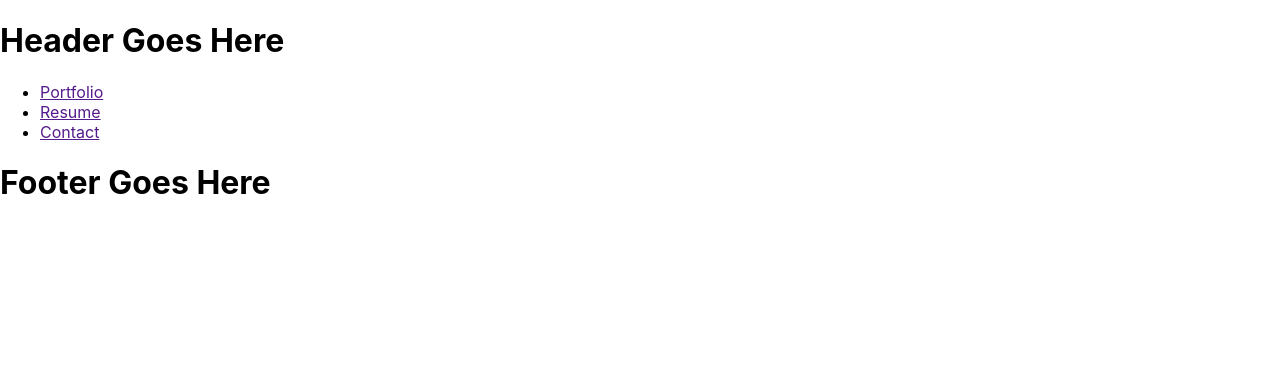
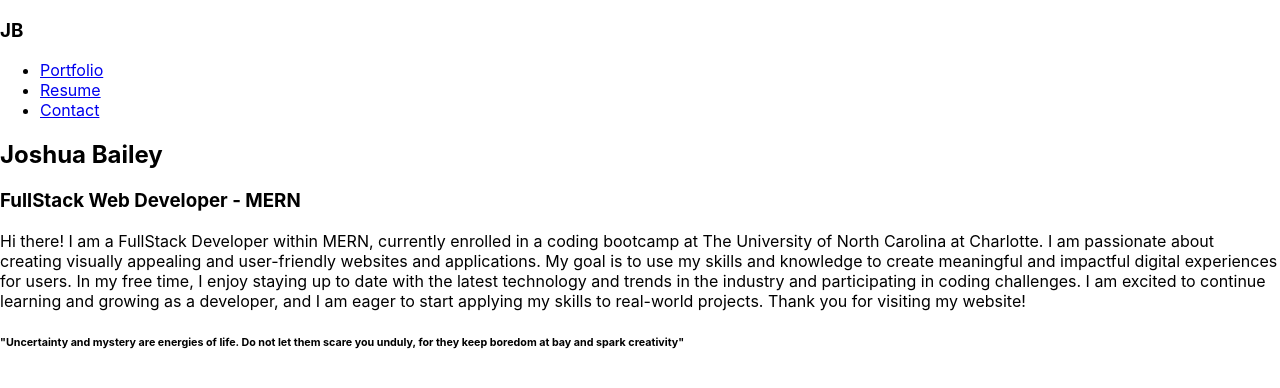
Before and after one commit to joshbaileydev513/joshuabailey.info, a React (Create React App) app in the folder joshuabailey.info/: page /resume in a window 1280 px wide. Shown: the top 388 px of the page. Built offline with nearby package versions, Linux system fonts and the light colour scheme.

Commit message:
added info for the Contact/Home/Portfolio/Resume pages. now just need to fix the links to show each page and style everything

```diff
--- a/joshuabailey.info/src/App.js
+++ b/joshuabailey.info/src/App.js
@@ -16,7 +16,7 @@ function App () {
       <div>
         <Header />
         <Navbar />
-
+        <Home />
         <Routes>
           <Route exact path="/" component={Home} />
           <Route path="/contact" component={Contact} />
--- a/joshuabailey.info/src/components/footer.js
+++ b/joshuabailey.info/src/components/footer.js
@@ -5,7 +5,9 @@ import React from 'react';
 function Footer() {
   return (
     <footer className="footer">
-      <h1>Footer Goes Here</h1>
+      <h6>"Uncertainty and mystery are energies of life.
+        Do not let them scare you unduly, for they keep boredom at bay and spark creativity"
+      </h6>
     </footer>
   );
 }
--- a/joshuabailey.info/src/components/header.js
+++ b/joshuabailey.info/src/components/header.js
@@ -5,7 +5,7 @@ import React from 'react';
 function Header() {
   return (
     <header className="header">
-      <h1>Header Goes Here</h1>
+      <h3>JB</h3>
     </header>
   );
 }
--- a/joshuabailey.info/src/components/nav.js
+++ b/joshuabailey.info/src/components/nav.js
@@ -23,9 +23,9 @@ function Navbar() {
     <nav>
       {/* NavBar Content Goes here - Contact/Portfolio/Resume */}
       <ul>
-        <li><a href=""> Portfolio </a></li>
-        <li><a href=""> Resume</a></li>
-        <li><a href=""> Contact </a></li>
+        <li><a href="./Portfolio.js"> Portfolio </a></li>
+        <li><a href="./Resume.js"> Resume</a></li>
+        <li><a href="./Contact.js"> Contact </a></li>
       </ul>
     </nav>
   );
--- a/joshuabailey.info/src/pages/Contact.js
+++ b/joshuabailey.info/src/pages/Contact.js
@@ -3,8 +3,12 @@ import React from 'react';
 const Contact = () => {
     return (
         <div>
-            <h1>Contact Me Below!</h1>
+            <h1>Joshua Bailey - Contact</h1>
              {/* Add contact info (PH #/ EM / GitHub / LinkedIn) */}
+             <div>
+             <button onClick={() => window.location = 'mailto:jbailey2124@gmail.com'}>Email Me</button>
+             <a href="tel:5135185570"><button>CALL</button></a>
+             </div>
         </div>
     );
 };
--- a/joshuabailey.info/src/pages/Home.js
+++ b/joshuabailey.info/src/pages/Home.js
@@ -3,8 +3,18 @@ import React from 'react';
 const Home = () => {
     return (
         <div>
-            <h1>Joshua Bailey</h1>
+            <h2>Joshua Bailey</h2>
+            {/* Inset Picture of Me here */}
+            <h3>FullStack Web Developer - MERN </h3>
              {/* Add info here about me and desires/exp */}
+             <p class="">
+                    Hi there! I am a FullStack Developer within MERN, currently enrolled in a coding bootcamp at The University
+                    of North Carolina at Charlotte. I am passionate about creating visually appealing and user-friendly
+                    websites and applications. My goal is to use my skills and knowledge to create meaningful and impactful digital
+                    experiences for users. In my free time, I enjoy staying up to date with the latest technology and trends in the industry
+                    and participating in coding challenges. I am excited to continue learning and growing as a developer, and I am eager to
+                    start applying my skills to real-world projects. Thank you for visiting my website!
+                </p>
         </div>
     );
 };
--- a/joshuabailey.info/src/pages/Portfolio.js
+++ b/joshuabailey.info/src/pages/Portfolio.js
@@ -5,6 +5,11 @@ const Portfolio = () => {
         <div>
             <h1>Portfolio</h1>
              {/* Add portfolio of previous projects here */}
+             <p class="">
+                    Lorem ipsum dolor sit amet consectetur adipisicing elit.
+                    Natus, alias ipsa? Eius debitis minima, minus consequuntur numquam ut tempora excepturi
+                    quod maiores, porro blanditiis ipsum, autem et alias voluptate dolor.
+            </p>
         </div>
     );
 };
--- a/joshuabailey.info/src/pages/Resume.js
+++ b/joshuabailey.info/src/pages/Resume.js
@@ -5,6 +5,18 @@ const Resume = () => {
         <div>
             <h1>Resume</h1>
              {/* Add Resume Below */}
+             <p class="">
+                    Enthusiastic, and driven development professional with a passion for working diligently to complete
+                    any tasks at hand. Avid learner who is willing to put in the time needed to successfully pick up new
+                    skills needed within any role.Currently enrolled in the Coding Bootcamp at the University of North Carolina Charlotte learning a
+                    full stack of tools and technologies.
+            </p>
+            <div>
+            <div class="btns">
+                {/* need to fix the file location for my resume PDF */}
+                <a href={Resume.pdf} target="_blank"><button>Download PDF Here</button></a>
+            </div>
+            </div>
         </div>
     );
 };
```
